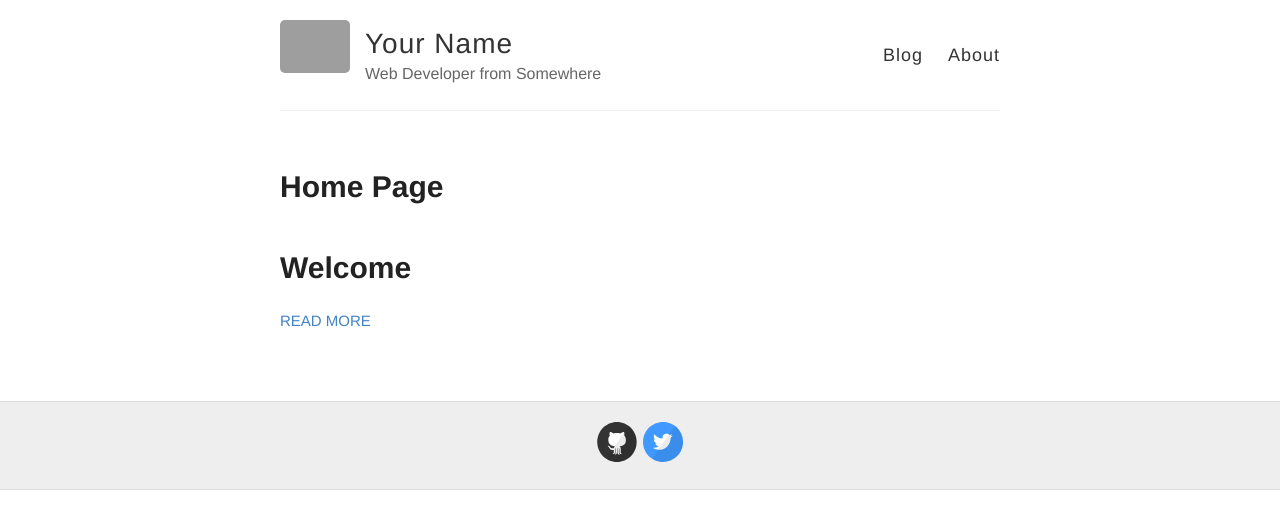
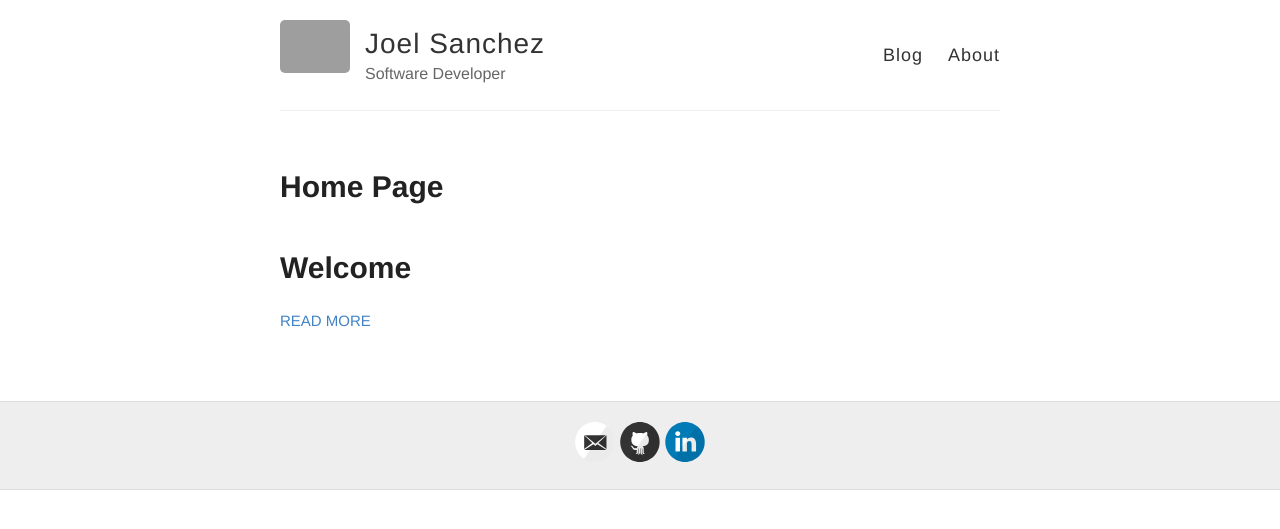
Before and after one commit to JSanchez78657/JSanchez78657.github.io, a Jekyll site: the page built from index.html, in a window 1280 px wide. Shown: the top 529 px of the page. Built offline with Jekyll 4.4.1, drawn with Linux system fonts in a browser that asks for light colours; grey boxes are pictures that could not be loaded.

Commit message:
Updated with my information

```diff
--- a/_config.yml
+++ b/_config.yml
@@ -3,13 +3,13 @@
 #
 
 # Name of your site (displayed in the header)
-name: Your Name
+name: Joel Sanchez
 
 # Short bio or description (displayed in the header)
-description: Web Developer from Somewhere
+description: Software Developer
 
 # URL of your avatar or profile pic (you could use your GitHub profile pic)
-avatar: https://raw.githubusercontent.com/barryclark/jekyll-now/master/images/jekyll-logo.png
+avatar: https://github.com/JSanchez78657
 
 #
 # Flags below are optional
@@ -18,15 +18,15 @@ avatar: https://raw.githubusercontent.com/barryclark/jekyll-now/master/images/je
 # Includes an icon in the footer for each username you enter
 footer-links:
   dribbble:
-  email:
+  email: joel.sanchez78657@gmail.com
   facebook:
   flickr:
-  github: barryclark/jekyll-now
+  github: JSanchez78657
   instagram:
-  linkedin:
+  linkedin: joel-sanchez-62152064
   pinterest:
   rss: # just type anything here for a working RSS icon
-  twitter: jekyllrb
+  twitter:
   stackoverflow: # your stackoverflow profile, e.g. "users/50476/bart-kiers"
   youtube: # channel/<your_long_string> or user/<user-name>
   googleplus: # anything in your profile username that comes after plus.google.com/
```
